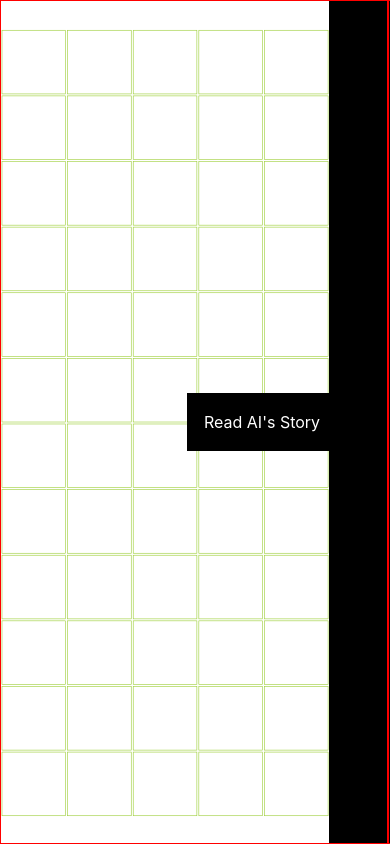
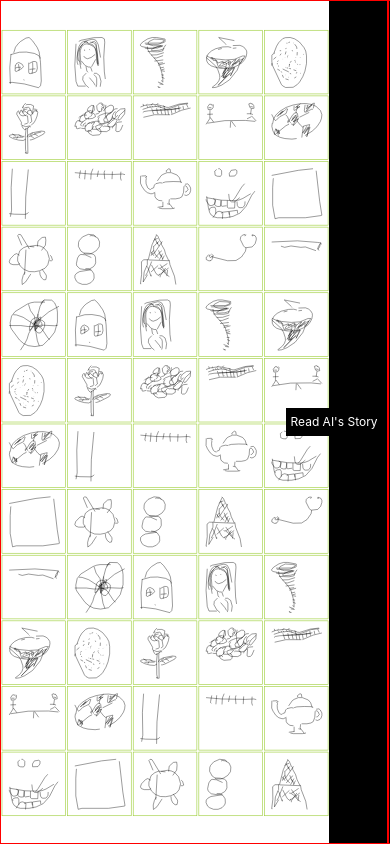
Before and after one commit to vaishalivr/How-Same-Or-Different-Are-We-Humans, a Svelte app: page / in a window 390 px wide. Shown: the top 844 px of the page. Built offline with nearby package versions, Linux system fonts and the light colour scheme.

Commit message:
add doodles to grid + responsive button styling

```diff
--- a/src/App.svelte
+++ b/src/App.svelte
@@ -92,10 +92,19 @@
     padding: 1rem;
   }
   #unstyled-button-one {
-    margin-left: -12rem;
+    margin-left: -16rem;
   }
   #unstyled-button-two {
     margin-left: 12rem;
     position: absolute;
   }
+  @media (max-width: 768px) {
+    .unstyled-button {
+      padding: 0.25rem;
+    }
+    #unstyled-button-one {
+      margin-left: -3rem;
+      font-size: 0.75rem;
+    }
+  }
 </style>
--- a/src/components/StoryOneTitle.svelte
+++ b/src/components/StoryOneTitle.svelte
@@ -1,6 +1,11 @@
 <script>
   import titleDrawingsData from "../lib/data/titleDrawingsData.js";
-  const drawings = Object.values(titleDrawingsData);
+  let baseDrawings = Object.values(titleDrawingsData);
+  let requiredDrawings = 84;
+  let drawings = Array.from(
+    { length: requiredDrawings },
+    (_, i) => baseDrawings[i % baseDrawings.length]
+  );
 
   let screenWidth = window.innerWidth;
   let numColumns = screenWidth > 768 ? 12 : 5;
@@ -14,9 +19,16 @@
     svgHeight: numRows * spacing,
     rectHighlightStrokeWidth: 3,
   };
+
+  function createPath(stroke) {
+    const [xPoints, yPoints] = stroke;
+    return xPoints
+      .map((x, i) => `${i === 0 ? "M" : "L"} ${x},${yPoints[i]}`)
+      .join(" ");
+  }
 </script>
 
-<div class="title">
+<div class="title-container">
   <svg
     width="100%"
     height="100%"
@@ -35,13 +47,31 @@
         {/each}
       {/each}
     </g>
+
+    <g fill="none" stroke="black" stroke-width="2">
+      {#each drawings as drawing, index}
+        {#if index < titleGrid.numCols * titleGrid.numRows}
+          <g
+            transform="translate({(index % titleGrid.numCols) *
+              titleGrid.spacing +
+              titleGrid.spacing / 8},
+              {Math.floor(index / titleGrid.numCols) * titleGrid.spacing +
+              titleGrid.spacing / 8})
+        scale(0.3)"
+          >
+            {#each drawing as stroke}
+              <path d={createPath(stroke)} />
+            {/each}
+          </g>{/if}
+      {/each}
+    </g>
   </svg>
 
   <p>How Same or Different Are We</p>
 </div>
 
 <style>
-  .title {
+  .title-container {
     height: 100vh;
   }
 
```
